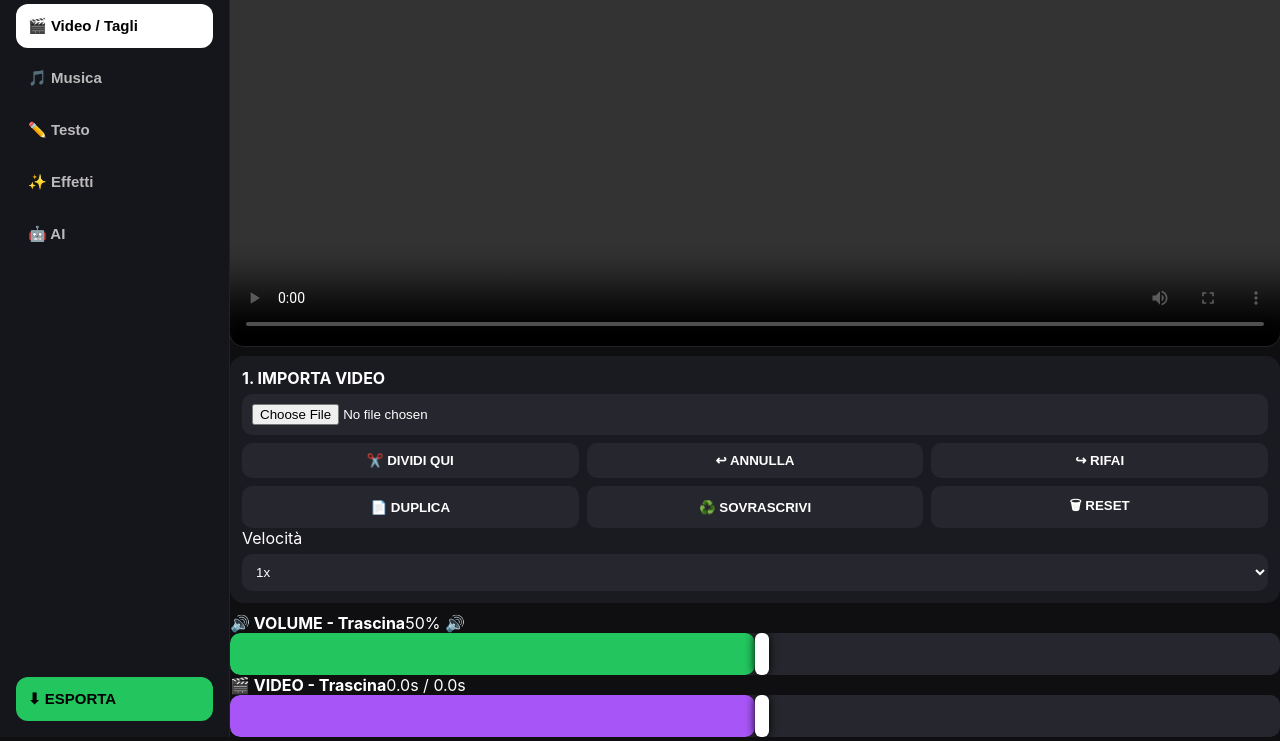
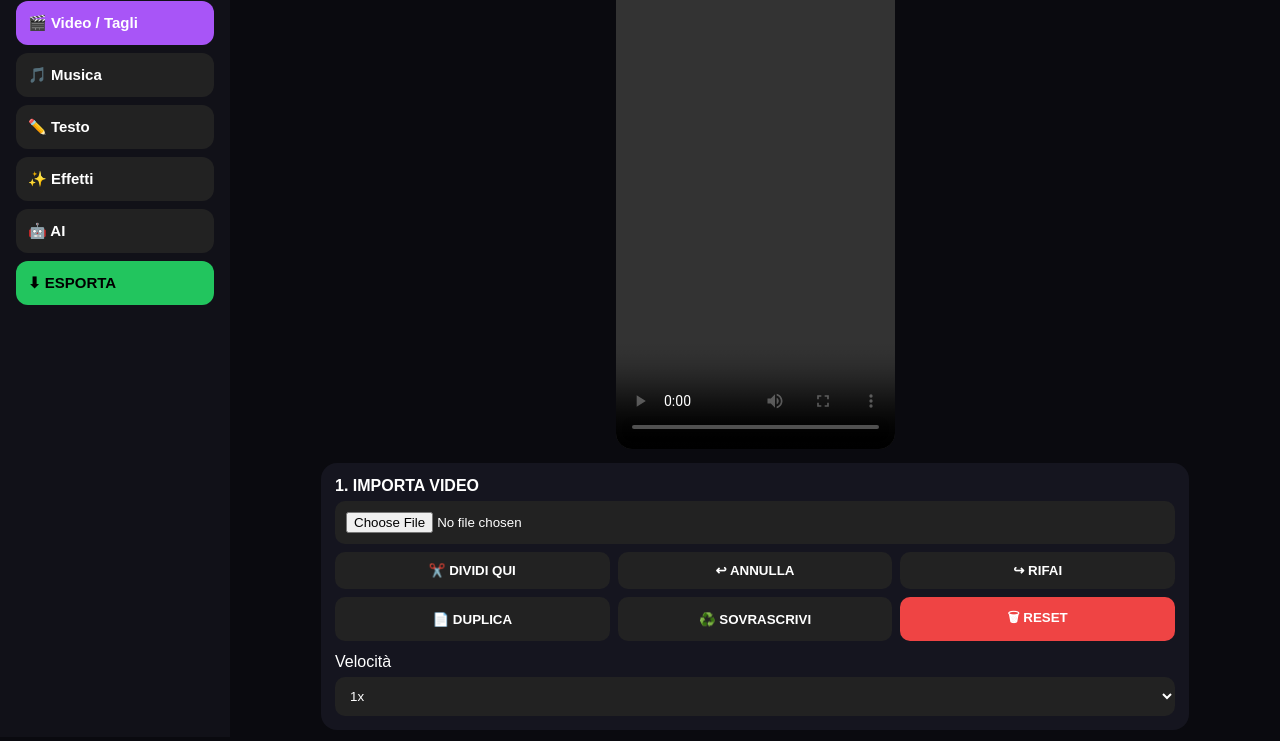
Before and after one commit to Robert755429/vexa, a plain HTML site: page vexa/index.html in a window 1280 px wide. Shown: the part 63-804 px from the top of the page. Drawn offline with Linux system fonts and the light colour scheme.

Commit message:
Refactor CSS styles for layout and design updates

```diff
--- a/vexa/css/style.css
+++ b/vexa/css/style.css
@@ -1,33 +1,36 @@
 *{box-sizing:border-box}
-body{margin:0;background:#0f0f12;color:#fff;font-family:Inter,Arial,sans-serif;display:flex;height:100vh;overflow:hidden}
-.sidebar{width:230px;background:#15151c;border-right:1px solid #222;padding:16px;display:flex;flex-direction:column;gap:8px}
-.sidebar h2{font-size:24px;font-weight:900;margin:0 0 14px 0}
-.sidebar h2 span{color:#fff;background:#000;padding:2px 8px;border-radius:8px}
-.sidebar button{background:transparent;color:#bbb;border:0;padding:13px 12px;border-radius:12px;text-align:left;font-weight:700;font-size:15px;cursor:pointer;display:flex;gap:10px;align-items:center}
-.sidebar button:hover{background:#222;color:#fff}
-.sidebar button.active{background:#fff;color:#000}
-.sidebar button.green{background:#22c55e;color:#000;margin-top:auto}
-.main{flex:1;display:flex;flex-direction:column;overflow:hidden}
-.topbar{padding:12px 18px;display:flex;justify-content:space-between;align-items:center;border-bottom:1px solid #222}
-.video-area{flex:1;display:flex;align-items:center;justify-content:center;background:#000;padding:14px}
-.video-wrap{position:relative;background:#000;border-radius:14px;overflow:hidden;aspect-ratio:9/16;height:100%;max-height:100%;box-shadow:0 0 0 1px #222}
+body{margin:0;background:#0a0a0f;color:#fff;font-family:Arial,sans-serif;display:flex;min-height:100vh}
+.sidebar{width:230px;min-width:230px;background:#111118;padding:16px;position:sticky;top:0;height:100vh}
+.sidebar h2{font-size:28px;margin:0 0 16px 0;font-weight:900}
+.sidebar h2 span{color:#a855f7;font-size:14px}
+.sidebar button{width:100%;padding:13px 12px;margin-bottom:8px;border:0;border-radius:12px;background:#222;color:#fff;font-weight:700;font-size:15px;cursor:pointer;text-align:left}
+.sidebar button.active{background:#a855f7}
+.sidebar button.green{background:#22c55e;color:#000}
+.sidebar button.red{background:#ef4444}
+.main{flex:1;padding:16px;max-width:900px;margin:0 auto;width:100%}
+.video-wrap{position:relative;background:#000;border-radius:16px;overflow:hidden;aspect-ratio:9/16;max-height:62vh;margin:0 auto}
 video{width:100%;height:100%;object-fit:cover}
-#overlayText{position:absolute;left:50%;top:72%;transform:translateX(-50%);font-size:30px;font-weight:900;text-align:center;text-shadow:2px 2px 0 #000;width:90%;pointer-events:none}
+#overlayText{position:absolute;left:50%;top:72%;transform:translateX(-50%);font-size:32px;font-weight:900;text-align:center;text-shadow:2px 2px 0 #000;width:90%;pointer-events:none}
 #stickerLayer{position:absolute;inset:0;pointer-events:none;font-size:60px;text-align:center;padding-top:20%}
-.card{background:#1a1a21;border-radius:14px;padding:12px;margin:10px 0}
-button{border:0;border-radius:10px;padding:10px 12px;font-weight:700;cursor:pointer;background:#26262e;color:#fff}
-input,select{width:100%;padding:10px;border-radius:10px;border:0;background:#26262e;color:#fff;margin-top:6px}
-.row{display:flex;gap:8px;flex-wrap:wrap;margin-top:8px}.row>*{flex:1;min-width:110px}
+.card{background:#15151f;border-radius:16px;padding:14px;margin-top:14px}
+.row{display:flex;gap:8px;flex-wrap:wrap;margin-top:8px}
+.row>*{flex:1;min-width:110px}
+button{border:0;border-radius:10px;padding:11px 12px;font-weight:700;cursor:pointer;background:#222;color:#fff}
+button.primary{background:#a855f7;width:100%;margin-top:8px}
+button.green{background:#22c55e;color:#000}
+button.red{background:#ef4444}
+input,select{width:100%;padding:11px;border-radius:10px;border:0;background:#222;color:#fff;margin-top:6px}
 .clip{background:#a855f7;padding:10px;border-radius:10px;cursor:pointer;text-align:center;font-weight:800}
-
-/* LE 2 BARRE SOTTO - STILE CAPCUT */
-.timeline-box{padding:12px 16px 16px;background:#15151c;border-top:1px solid #222}
-.timeline-label{display:flex;justify-content:space-between;font-size:12px;font-weight:700;color:#aaa;margin:10px 0 6px 0}
-.timeline-label b{color:#fff}
-.bar-track{position:relative;height:42px;background:#26262e;border-radius:10px;cursor:pointer;overflow:hidden;touch-action:none;user-select:none}
-.bar-fill{position:absolute;left:0;top:0;bottom:0;background:#22c55e;border-radius:10px;width:50%}
-.bar-fill.video-fill{background:#a855f7}
-.bar-handle{position:absolute;top:0;bottom:0;width:14px;background:#fff;border-radius:6px;box-shadow:0 0 10px #000;cursor:grab;left:50%}
-.bar-handle:active{cursor:grabbing}
-.bar-time{font-size:11px;opacity:.7}
-@media(max-width:700px){body{flex-direction:column}.sidebar{width:100%;height:auto;flex-direction:row;overflow-x:auto}.sidebar button{min-width:130px}.sidebar button.green{margin-top:0}}
+.timeline{display:flex;gap:8px;overflow-x:auto;padding:6px 0}
+.bar-box{background:#15151f;border-radius:16px;padding:14px;margin-top:14px}
+.bar-label{display:flex;justify-content:space-between;font-size:13px;font-weight:700;margin:12px 0 6px 0}
+.bar-track{position:relative;height:44px;background:#26262e;border-radius:10px;touch-action:none;user-select:none;overflow:hidden}
+.bar-fill{position:absolute;left:0;top:0;bottom:0;background:#22c55e;width:50%;border-radius:10px}
+.bar-fill.video-fill{background:#a855f7;width:0%}
+.bar-handle{position:absolute;top:0;bottom:0;width:14px;background:#fff;border-radius:6px;left:50%}
+@media(max-width:700px){
+body{flex-direction:column}
+.sidebar{width:100%;min-width:100%;height:auto;position:relative;padding:12px}
+.sidebar button{display:inline-block;width:auto;margin-right:6px}
+.main{padding:12px}
+}
```
